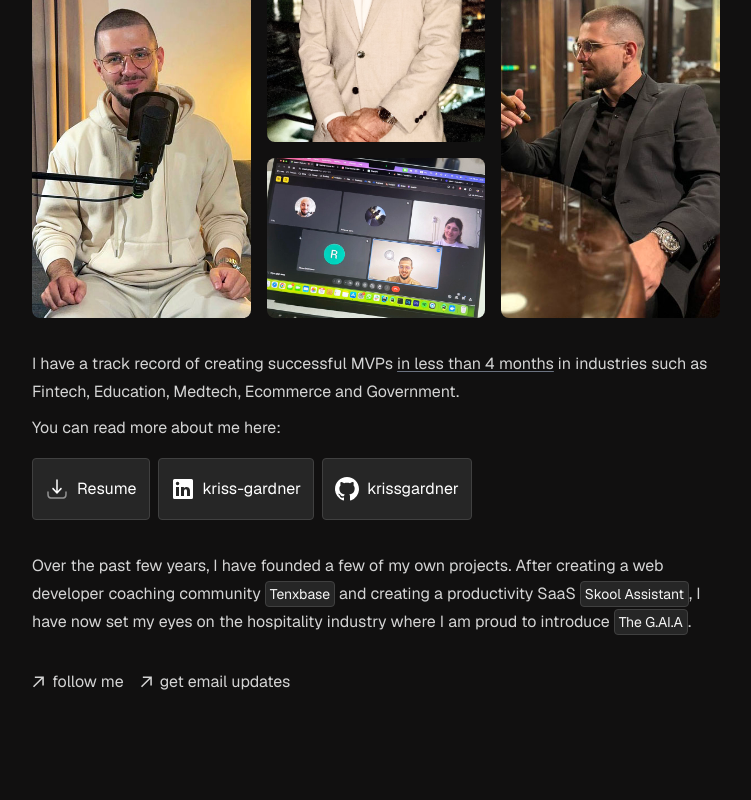
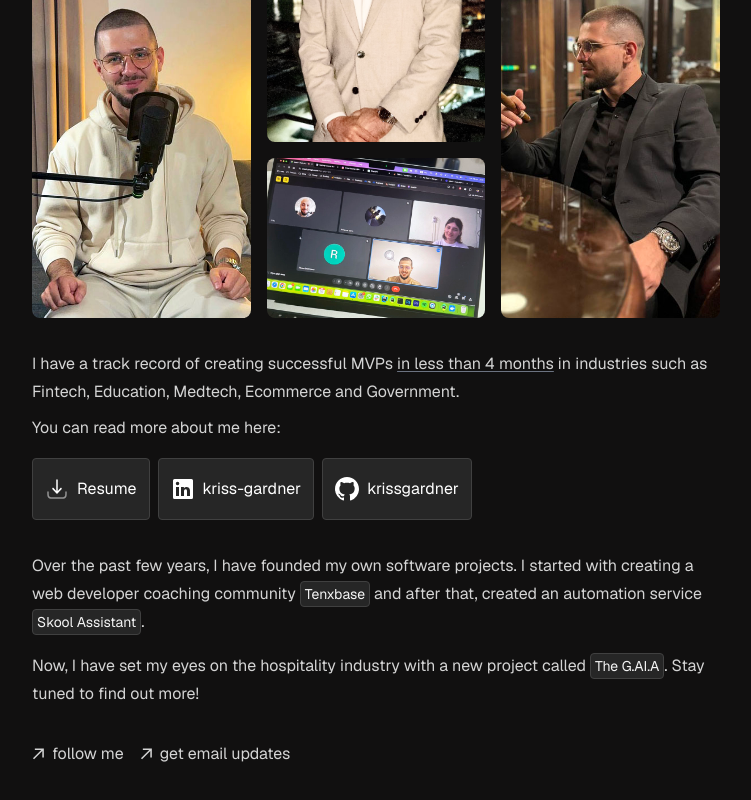
Before and after one commit to krissgardner/krissgardner.com, a Next.js app: page / in a window 1280 px wide. Shown: the part 526-1326 px from the top of the page, without its empty margins (264-1015 px from the left). Before the commit the page ends 1286 px from the top, so only its background shows below. Built offline with nearby package versions, Linux system fonts and the light colour scheme.

Commit message:
Update landing page

```diff
--- a/app/page.tsx
+++ b/app/page.tsx
@@ -54,11 +54,14 @@ export default function Page() {
       </div>
 
       <p className="mt-8">
-        Over the past few years, I have founded a few of my own projects. After
-        creating a web developer coaching community <Tag>Tenxbase</Tag> and
-        creating a productivity SaaS <Tag>Skool Assistant</Tag>, I have now set
-        my eyes on the hospitality industry where I am proud to introduce{' '}
-        <Tag>The G.AI.A</Tag>.
+        Over the past few years, I have founded my own software projects. I
+        started with creating a web developer coaching community{' '}
+        <Tag>Tenxbase</Tag> and after that, created an automation service{' '}
+        <Tag>Skool Assistant</Tag>.
+      </p>
+      <p className="mt-4">
+        Now, I have set my eyes on the hospitality industry with a new project
+        called <Tag>The G.AI.A</Tag>. Stay tuned to find out more!
       </p>
 
       <ul className="font-sm mt-8 flex flex-col space-x-0 space-y-2 md:flex-row md:space-x-4 md:space-y-0 text-neutral-300">
```
